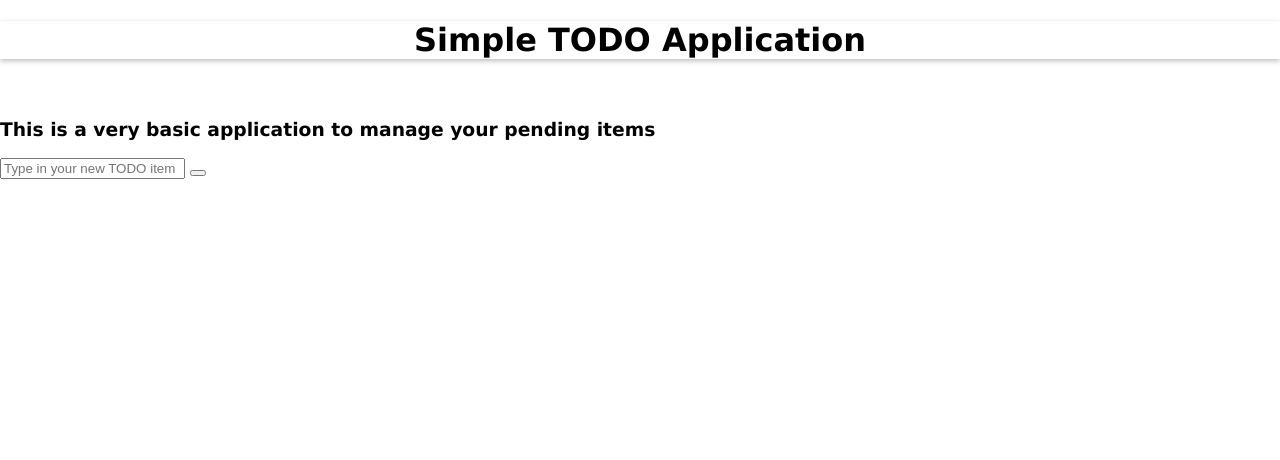
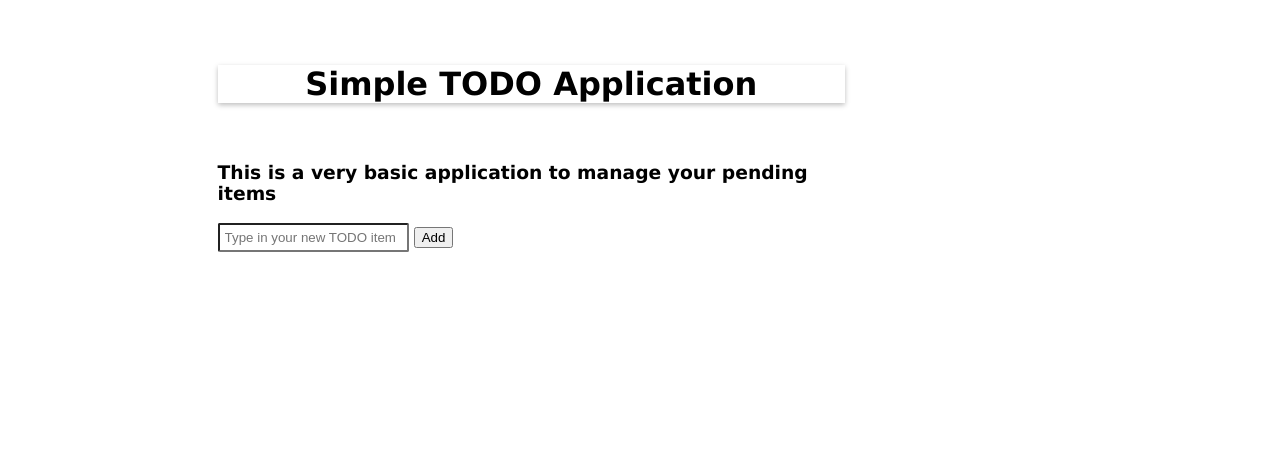
Before and after one commit to rcart/TODO-App-Udacity, a plain HTML site: page index.html in a window 1280 px wide. Drawn offline with Linux system fonts and the light colour scheme.

Commit message:
More code

```diff
--- a/css/style.css
+++ b/css/style.css
@@ -2,17 +2,23 @@
 html {
     box-sizing: border-box;
 }
-
 body,
 html {
-    margin: 0;
-    padding: 0;
-    width: 100%;
-    height: 100%;
+    margin-left: 10%;
+    margin-right: 10%;
+    margin-top: 3%;
+    width: 70%;
+    height: 70%;
 }
 
 body {
     font-family: Verdana, Geneva, sans-serif;
+}
+
+#item {
+  padding: 5px;
+  border-radius: 2px;
+
 }
 
 .todo-title {
@@ -27,8 +33,8 @@ body {
 
 .list li {
     -webkit-box-shadow: 0px 9px 4px -1px rgba(0,0,0,0.31);
--moz-box-shadow: 0px 9px 4px -1px rgba(0,0,0,0.31);
-box-shadow: 0px 9px 4px -1px rgba(0,0,0,0.31);
+    -moz-box-shadow: 0px 9px 4px -1px rgba(0,0,0,0.31);
+    box-shadow: 0px 9px 4px -1px rgba(0,0,0,0.31);
 }
 
 
--- a/index.html
+++ b/index.html
@@ -21,7 +21,7 @@
   <h3>This is a very basic application to manage your pending items</h3>
 
   <input type="text" name="item" id="item" placeholder="Type in your new TODO item">
-  <button id="add"></button>
+  <button id="add">Add</button>
 
   <ul id="list" class="list">
     <!--  Here you will add the items when add btn is clicked Paul-->
--- a/js/app.js
+++ b/js/app.js
@@ -13,10 +13,10 @@ let myToDos = [];
 
 
 addItem.addEventListener('click', function (e) {
-  if (!!item.value) {
+  if (!!item.value) {  //What is this double ! means?
     myToDos.push(item.value);
+    displayTodo();
     alert(`Your ToDo was saved!`);
-    displayTodo();
     item.value = "";
     item.focus();
   } else {
@@ -26,7 +26,7 @@ addItem.addEventListener('click', function (e) {
 });
 
 function displayTodo() {
-  let li = document.createElement('li'); //perfect
+  let li = document.createElement('li');
   const newItem = document.createTextNode(item.value);
   li.appendChild(newItem);
   todoList.appendChild(li);
```
